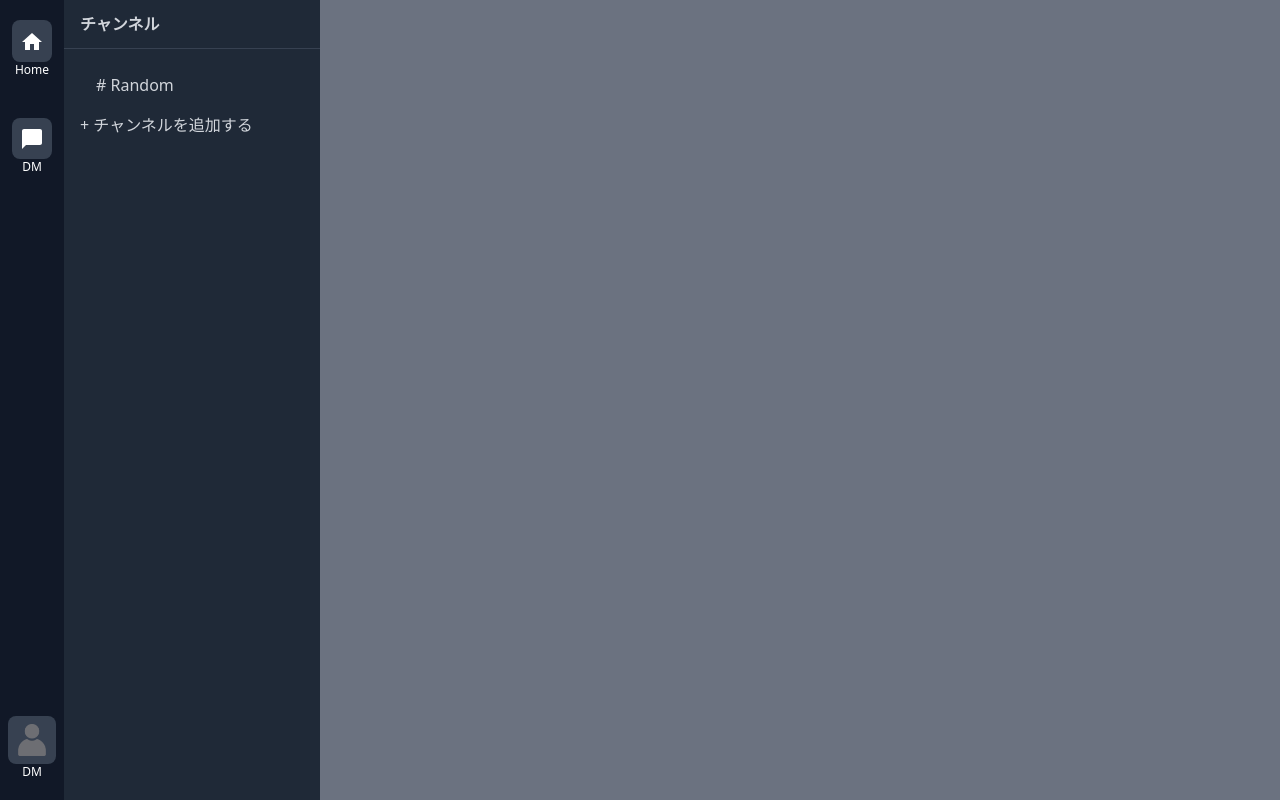
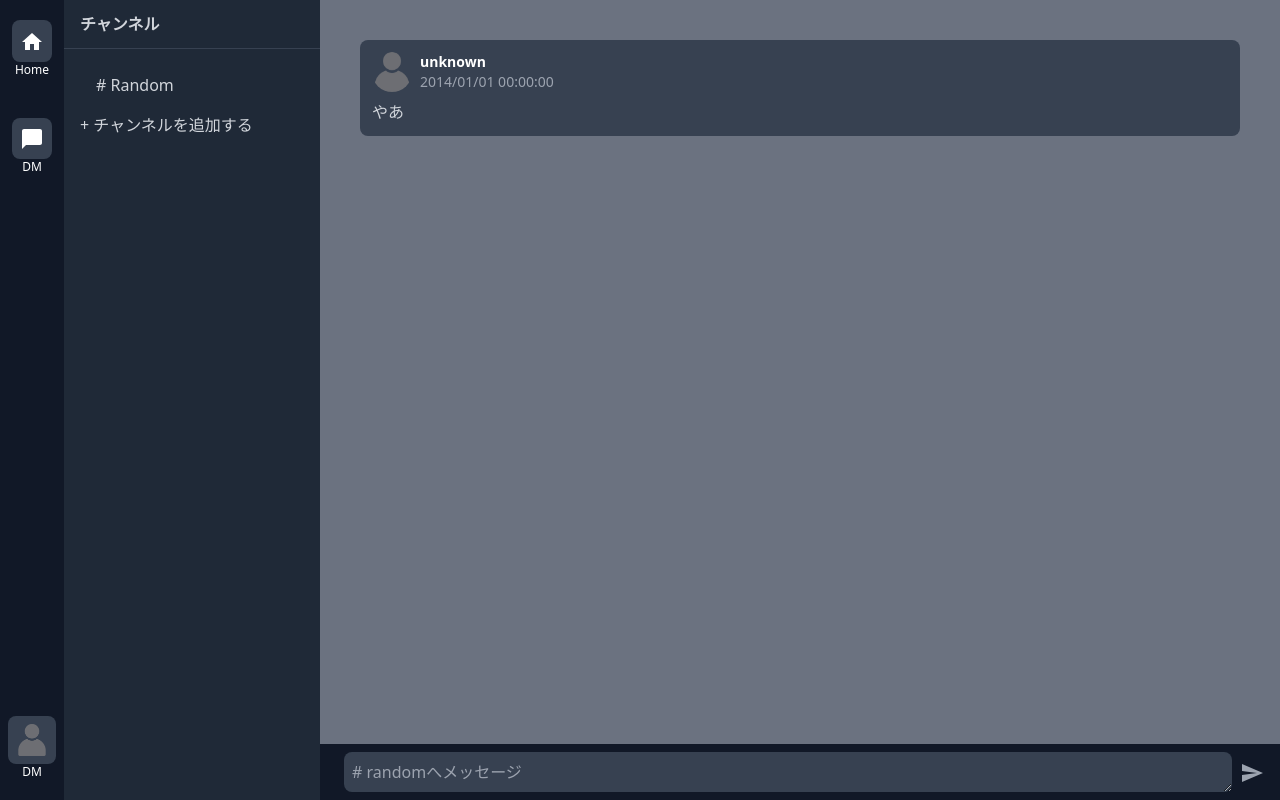
Before and after one commit to yziori/slack-clone, a React app: page / in a window 1280 px wide. Built offline with nearby package versions, Linux system fonts and the light colour scheme; the HTML template or start-up script is replaced by a standard one.

Commit message:
✨ feat: MessageAreaのUI作成

```diff
--- a/src/components/ChatContainer/MessageArea.tsx
+++ b/src/components/ChatContainer/MessageArea.tsx
@@ -1,7 +1,38 @@
+import { TextareaAutosize } from "@mui/base/TextareaAutosize";
+import SendIcon from "@mui/icons-material/Send";
+
 const MessageArea = () => {
 	return (
-		<div className="flex-1 bg-gray-500">
-			{/* メッセージ表示エリアをここに表示する */}
+		<div className="flex-1 flex-col flex bg-gray-500">
+			<div className="p-4 m-3">
+				<div className="bg-gray-700 p-3 m-3 rounded-lg">
+					<div className="flex items-center mb-2">
+						<img
+							src="/default-user-icon.png"
+							alt=""
+							className="w-10 h-10 rounded-full mr-2"
+						/>
+						<div>
+							<div className="text-sm text-white font-semibold">unknown</div>
+							<div className="text-sm text-gray-400">2014/01/01 00:00:00</div>
+						</div>
+					</div>
+					<p className="text-gray-300">やあ</p>
+				</div>
+			</div>
+
+			<div className="mt-auto px-4 py-2 bottom-0 bg-gray-900">
+				<div className="flex items-center">
+					<TextareaAutosize
+						placeholder="# randomへメッセージ"
+						className="flex-1 bg-gray-700 text-white p-2 mx-2 rounded-lg focus:outline-none"
+					/>
+					{/* biome-ignore lint/a11y/useButtonType: <explanation> */}
+					<button className="text-gray-400 hover:text-white">
+						<SendIcon />
+					</button>
+				</div>
+			</div>
 		</div>
 	);
 };
```
